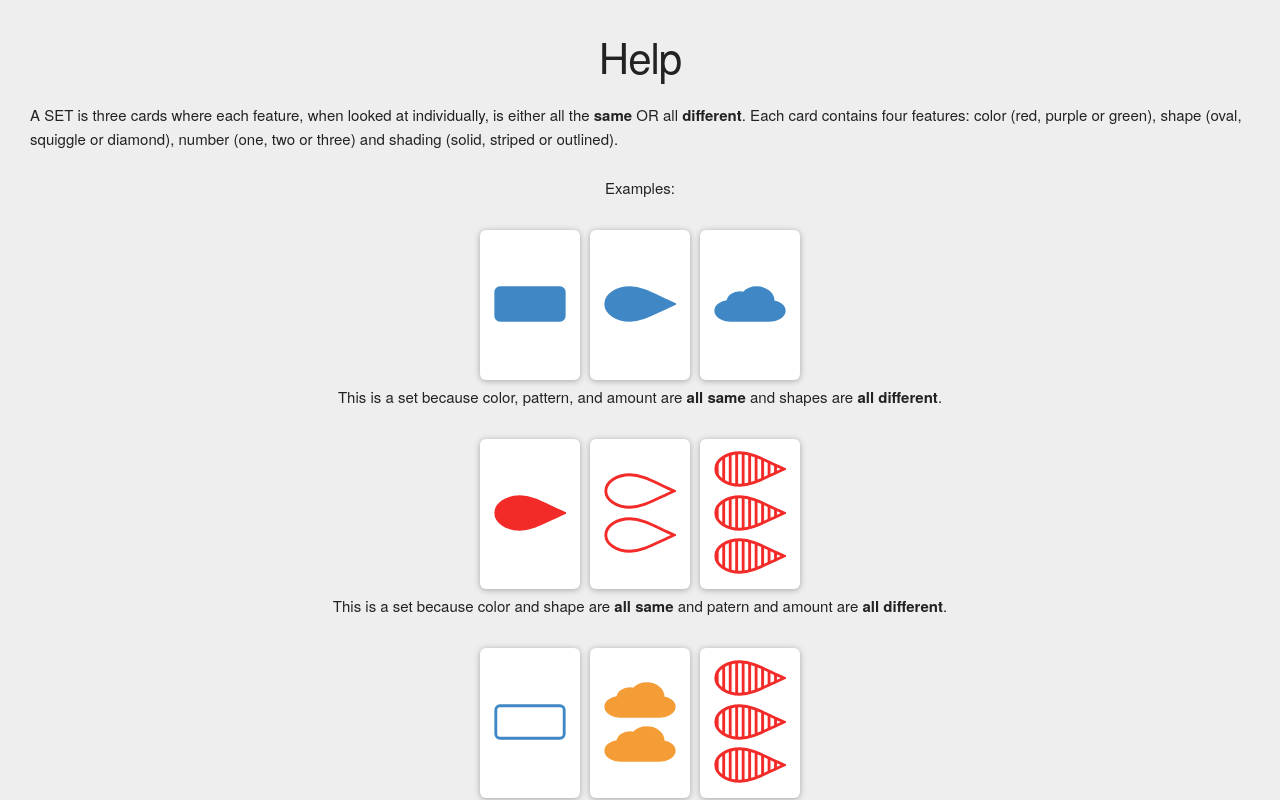
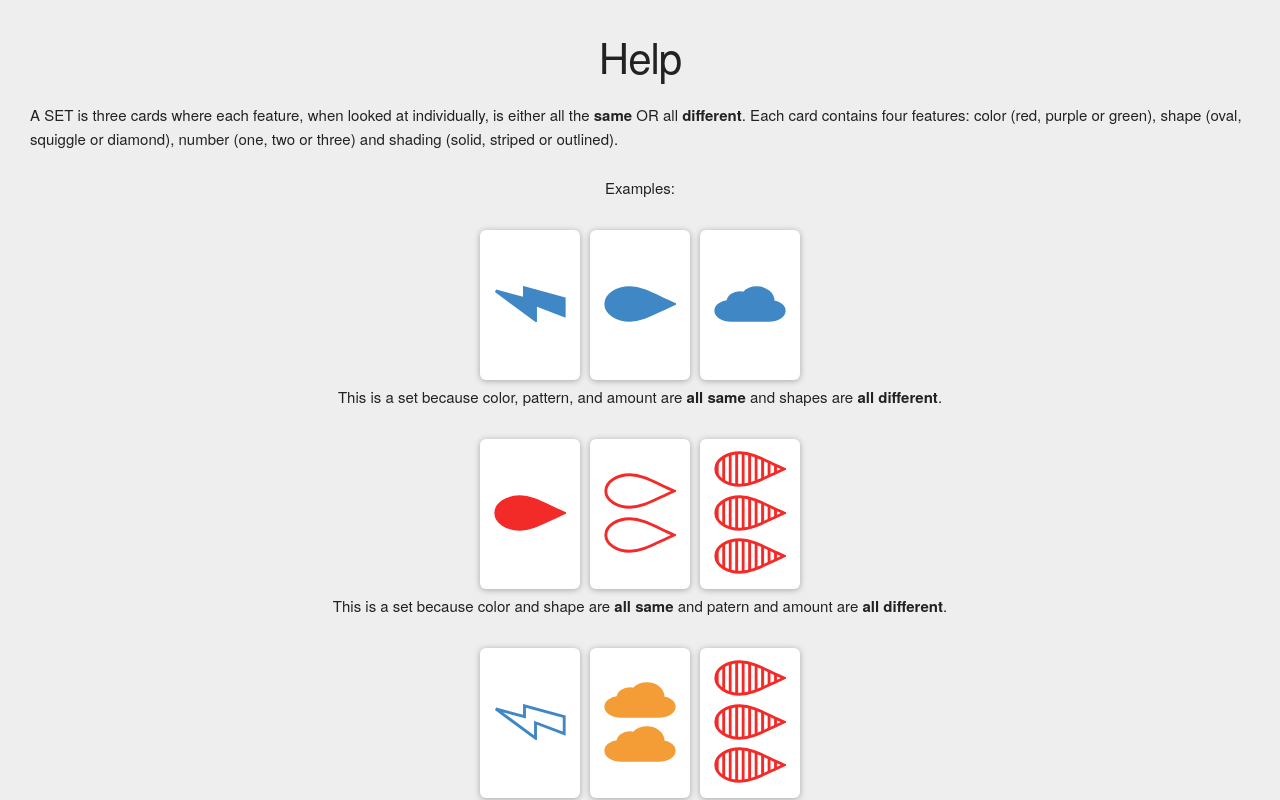
Before and after one commit to jakecoffman/matchville, a Vue app: page /#/1/help in a window 1280 px wide. Shown: the top 800 px of the page. Built offline with nearby package versions, Linux system fonts and the light colour scheme.

Commit message:
weather theme?

```diff
--- a/src/components/Card.vue
+++ b/src/components/Card.vue
@@ -2,7 +2,7 @@
   <div>
     <div v-if="shape === 'n'" class="card" :class="classes">
       <div class="shape" v-for="a of amount" :key="a">
-        <block/>
+        <bolt/>
       </div>
     </div>
     <div v-if="shape === 'd'" class="card" :class="classes">
@@ -19,13 +19,13 @@
 </template>
 <script>
     import Cloud from '@/assets/cloud.svg'
-    import Block from '@/assets/block.svg'
+    import Bolt from '@/assets/bolt.svg'
     import Drop from '@/assets/drop.svg'
 
   export default {
     components: {
       Cloud,
-      Block,
+      Bolt,
       Drop
     },
     props: {
```
Also changed, not shown: src/assets/bolt.svg.
